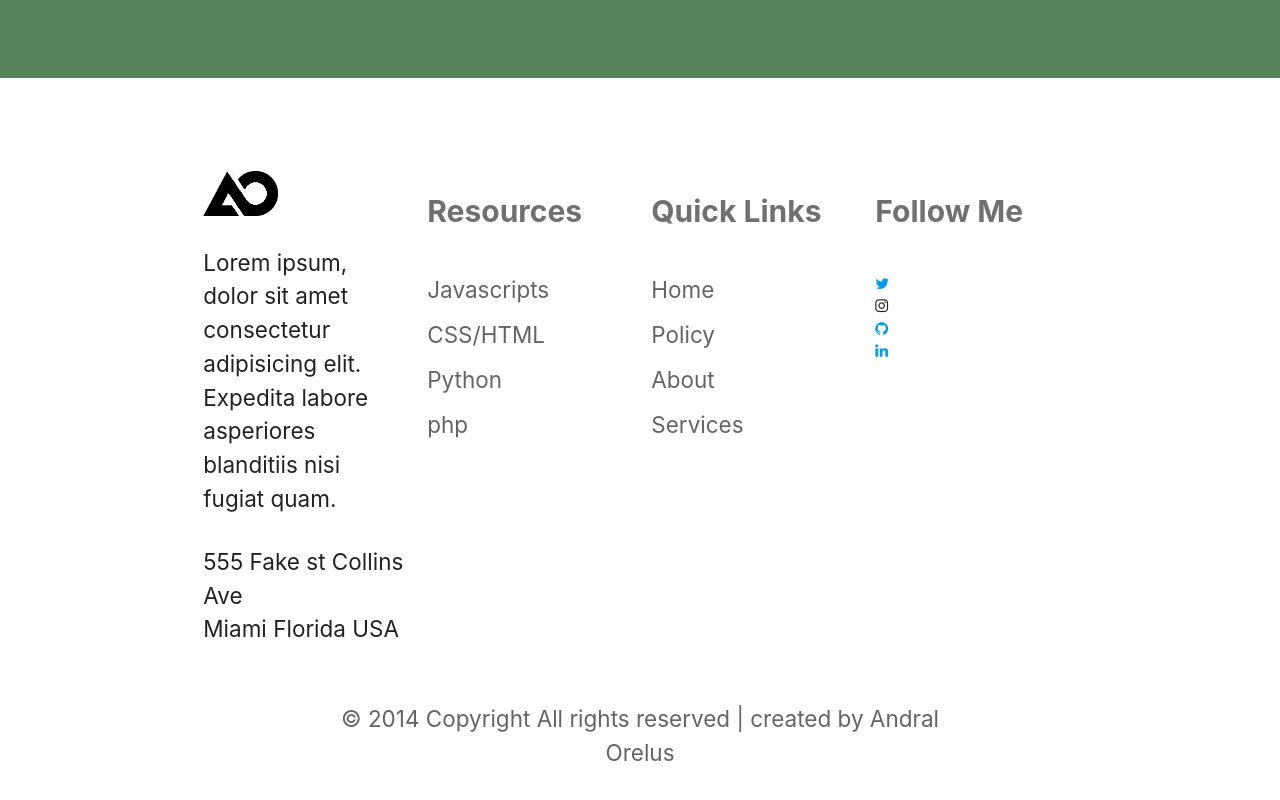
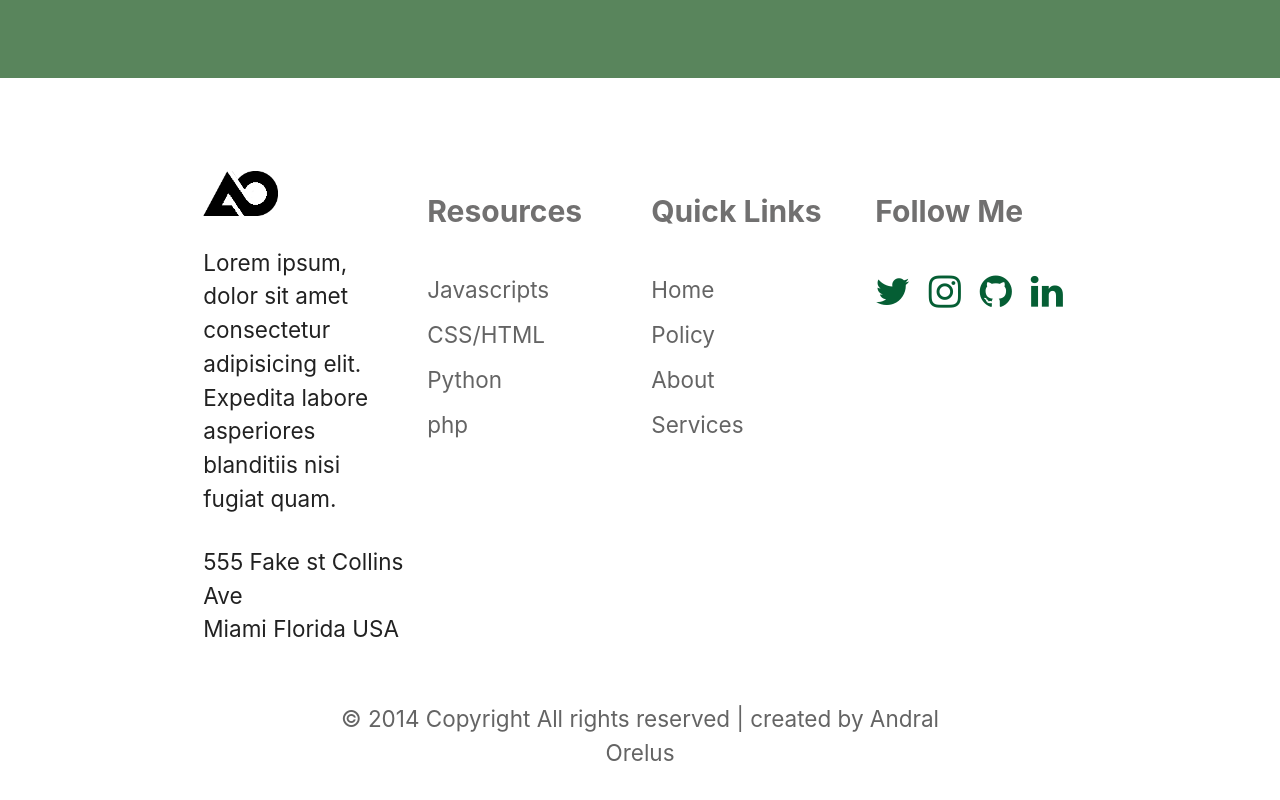
Before and after one commit to andralandrizzy/portfolio, a plain HTML site: page index.html in a window 1280 px wide. Shown: the part 6977-7777 px from the top of the page. Drawn offline with nearby package versions, Linux system fonts and the light colour scheme.

Commit message:
Landing page completed

```diff
--- a/css/style.css
+++ b/css/style.css
@@ -489,6 +489,15 @@ img {
 	font-size: 2rem;
 }
 
+#main-footer .logo-collection {
+	display: flex;
+}
+#main-footer .logo-collection i {
+	font-size: 2.5rem;
+	margin-right: 0.5em;
+	color: rgb(5, 94, 52);
+}
+
 #main-footer .footer-link {
 	font-size: 1.5rem;
 	margin-bottom: 0.5em;
--- a/index.html
+++ b/index.html
@@ -374,7 +374,7 @@
             </div>
             <div class="col l3 s12">
                 <h5 class="link-header">Follow Me</h5>
-                <ul>
+                <ul class="logo-collection">
                   <li class="logo-link"><a href="#!"><i class="fa fa-twitter"></i></a></li>
                   <li class="logo-link"><a href="#!"></a><i class="fa fa-instagram"></i></li>
                   <li class="logo-link"><a href="#!"><i class="fa fa-github"></i></a></li>
```
